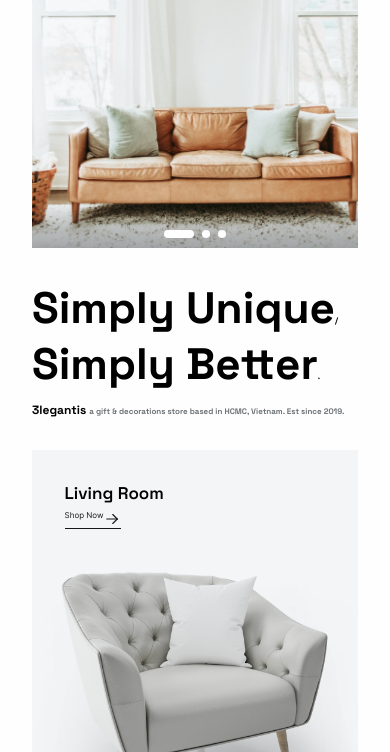
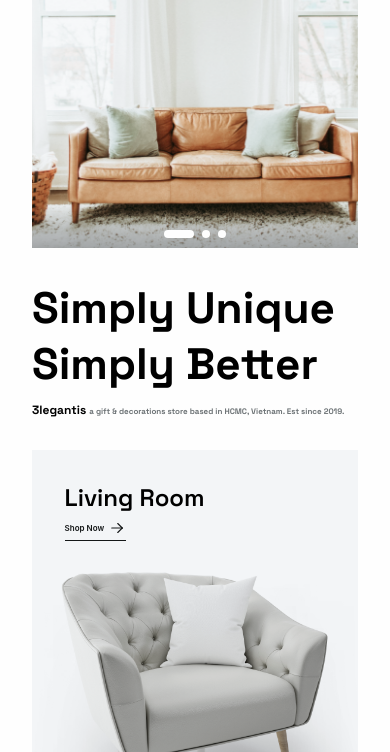
Before and after one commit to marjanradfar/E-Commerce, a website built with Vite: page page/Home.html in a window 390 px wide. Shown: the part 92-844 px from the top of the page. Built offline with nearby package versions, Linux system fonts and the light colour scheme; a web font is replaced by a local one.

Commit message:
fix typography section bannerShop

```diff
--- a/assets/style/components/_goShop.scss
+++ b/assets/style/components/_goShop.scss
@@ -2,6 +2,10 @@
 .goShop {
   a {
     display: flex;
+    justify-content: center;
+    align-items: center;
+    gap: 0.5em;
+    padding-bottom: 3px;
   }
 
   span {
@@ -21,6 +25,7 @@
 
   span {
     color: $mainTextColor;
+    font-weight: 600;
   }
 
   a {
--- a/assets/style/home/_bannerShop.scss
+++ b/assets/style/home/_bannerShop.scss
@@ -5,33 +5,18 @@
   grid-template-columns: 49% 49%;
   gap: 2%;
   margin-bottom: 3rem;
-  @media screen and (max-width: 768px) {
+  @include break(768) {
     grid-template-columns:100%;
     align-content: center;
-
   }
 
   &__item {
     position: relative;
     width: 100%;
-    font-size: 16px;
-    @media screen and (max-width: 1880px) {
-      font-size: 14px;
-    }
-    @media screen and (max-width: 1024px) {
-      font-size: 9px;
-    }
-    @media screen and (max-width: 768px) {
-      font-size: 14px;
-    }
-    @media screen and (max-width: 375px) {
-      font-size: 10px;
-    }
+
 
     &--text {
       position: absolute;
-      //margin-top: 3rem;
-      //margin-left: 3rem;
       margin-top: 10%;
       margin-left: 10%;
 
@@ -39,9 +24,13 @@
         font-size: 3.125em;
         margin-bottom: 0.75rem;
         font-weight: 600;
-        @media screen and (max-width: 1440px) {
-          font-size: 2.125em;
+        @include break(768) {
+          font-size: 4.5em;
         }
+        @include break(480) {
+          font-size: 3em;
+        }
+
       }
 
 
@@ -59,8 +48,9 @@
     flex-direction: column;
     gap: 2%;
     justify-content: space-between;
-    @media screen and (max-width: 768px) {
+    @include break(768) {
       gap: 2rem;
+
     }
 
     .bannerShop__item {
--- a/page/Home.html
+++ b/page/Home.html
@@ -104,8 +104,8 @@
         </div>
         <div class="heroBanner__content">
             <h1 class="heroBanner__content--title largeText">
-                Simply Unique<span>/</span><br>
-                Simply Better<span>.</span>
+                Simply Unique<br>
+                Simply Better
             </h1>
             <p class="heroBanner__content--info">
                 3legantis a gift & decorations store based in HCMC,
```
